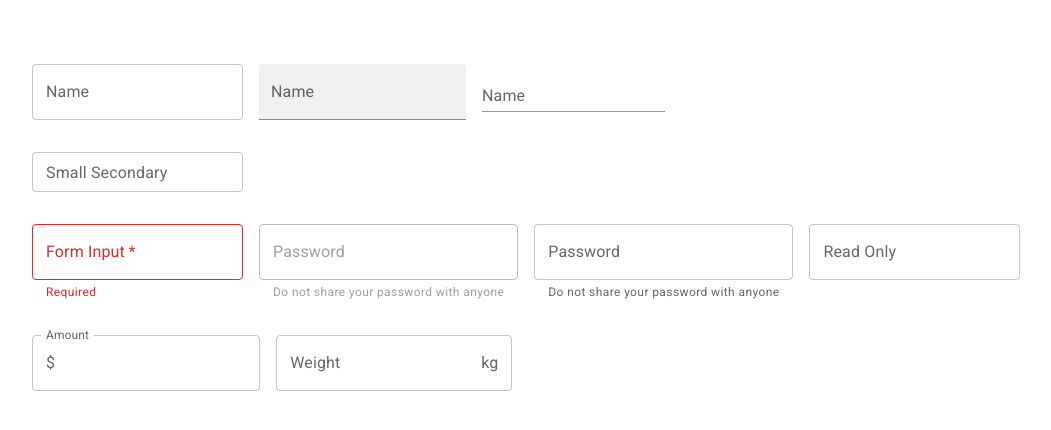
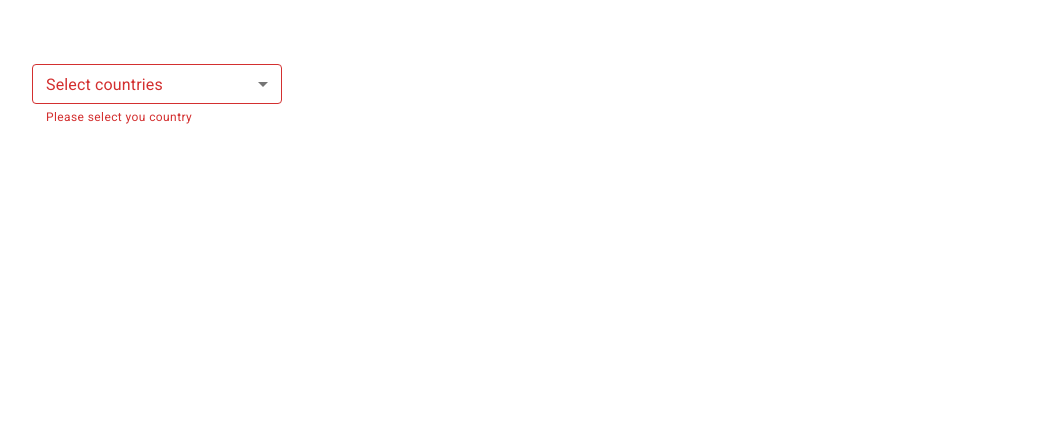
Before and after one commit to bhonkabigting/React-MUI-Demo, a React (Create React App) app: page / in a window 1280 px wide. Shown: the top 430 px of the page, without its empty margins (32-1083 px from the left). Built offline with nearby package versions, Linux system fonts and the light colour scheme.

Commit message:
Finished Tutorial-8-Select

```diff
--- a/src/App.tsx
+++ b/src/App.tsx
@@ -1,5 +1,6 @@
 import "./App.css";
-import { MuiTextField } from "./components/MuiTextField";
+import { MuiSelect } from "./components/MuiSelect";
+// import { MuiTextField } from "./components/MuiTextField";
 // import { MuiButton } from "./components/MuiButton";
 // import { MuiTypography } from "./components/MuiTypography";
 
@@ -8,7 +9,8 @@
 		<div className="App">
 			{/* <MuiTypography /> */}
 			{/* <MuiButton /> */}
-			<MuiTextField />
+			{/* <MuiTextField /> */}
+			<MuiSelect />
 		</div>
 	);
 }
--- /dev/null
+++ b/src/components/MuiSelect.tsx
@@ -0,0 +1,34 @@
+import { Box, TextField, MenuItem } from "@mui/material";
+import { useState } from "react";
+
+export const MuiSelect = () => {
+    const [countries, setCountries] = useState<string[]>([]);
+    console.log(countries)
+    const handleChange = (event: React.ChangeEvent<HTMLInputElement>) => {
+        const value = event.target.value;
+        setCountries(typeof value === "string" ? value.split(",") : value);
+    }
+
+    return (
+        <Box width="250px">
+            <TextField
+                label="Select countries"
+                select
+                value={countries}
+                onChange={handleChange}
+                fullWidth
+                SelectProps={{
+                    multiple: true
+                }}
+                size="small"
+                color="secondary"
+                helperText="Please select you country"
+                error
+            >
+                <MenuItem value="IN">India</MenuItem>
+                <MenuItem value="US">USA</MenuItem>
+                <MenuItem value="AU">Australia</MenuItem>
+            </TextField>
+        </Box>
+    );
+};
```
